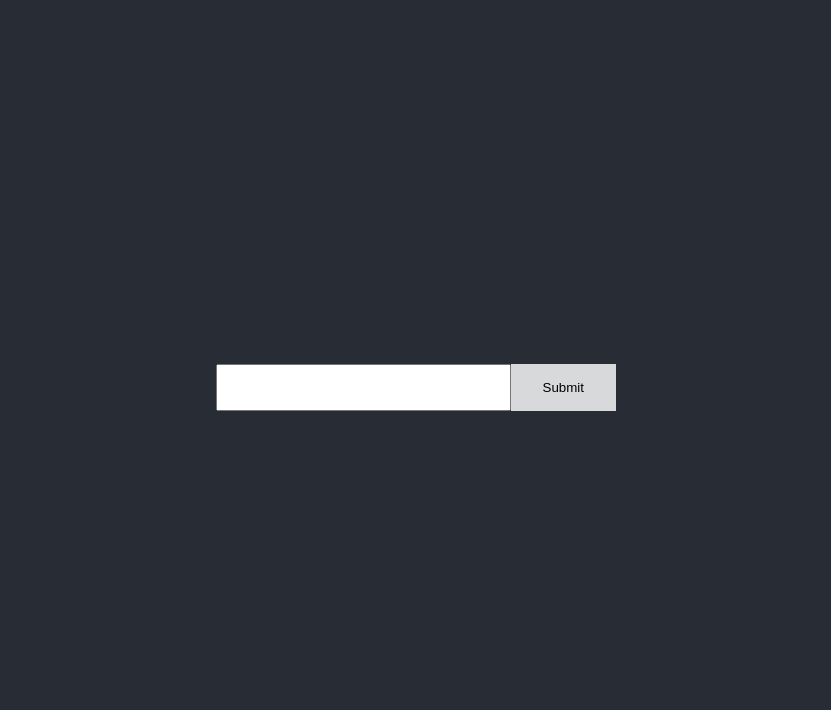
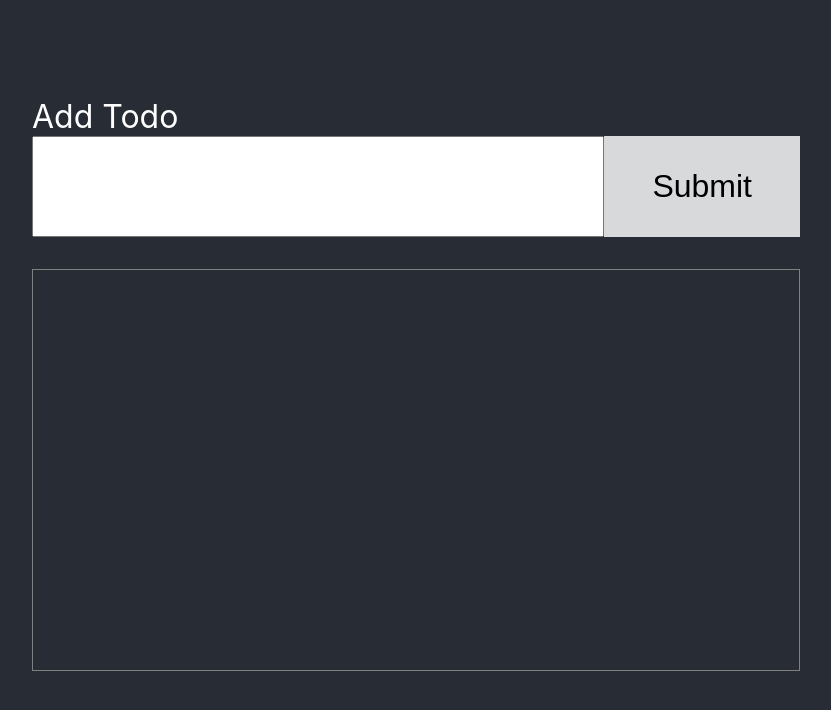
Before and after one commit to saylerb/react-todo, a React (Create React App) app: page / in a window 1280 px wide. Shown: the top 710 px of the page, without its empty margins (224-1055 px from the left). Built offline with nearby package versions, Linux system fonts and the light colour scheme.

Commit message:
add input label, make test less brittle, styling
- find input by label to better simulate user
  behavior

- update styling to prevent input field from moving
  when adding items and reveal empty completed todos

```diff
--- a/src/App.css
+++ b/src/App.css
@@ -1,32 +1,38 @@
+body {
+  font-size: 16px;
+  background-color: #282c34;
+}
+
 .App {
-  text-align: center;
-  background-color: #282c34;
   min-height: 100vh;
   display: flex;
   flex-direction: column;
   align-items: center;
   justify-content: center;
-  font-size: calc(10px + 2vmin);
+  font-size: 2rem;
   color: white;
 }
 
 .completed {
   text-decoration: line-through;
+  border: 1px solid red;
 }
 
 .container {
-  width: 400px;
+  width: 60%;
 }
 
 .button {
+  flex-grow: 0;
   background: #d8d9db;
   display: inline-block;
   border: none;
-  padding: 1rem 2rem;
+  padding: 2rem 3rem;
   margin: 0;
   text-decoration: none;
   color: black;
   font-family: sans-serif;
+  font-size: inherit;
   cursor: pointer;
   text-align: center;
   transition: background 250ms ease-in-out, transform 150ms ease;
@@ -36,15 +42,19 @@
 
 form {
   display: flex;
+  flex-flow: column nowrap;
 }
 
-input {
-  padding: 0.5em;
-  font-size: 20px;
+.row {
+  display: flex;
+  flex-direction: row;
+  flex-wrap: nowrap;
 }
 
-.full-width {
-  width: 100%;
+.add-todo-input {
+  padding: 0.5em;
+  font-size: inherit;
+  flex-grow: 2;
 }
 
 .button:hover,
@@ -64,3 +74,22 @@ input {
 .button.reset {
   width: 100%;
 }
+
+.todos-list {
+  height: 50vh;
+  overflow-y: auto;
+  border: 1px solid grey;
+  list-style-type: none;
+  padding-left: 0;
+}
+
+.todos-list>li {
+  min-height: 2rem;
+  padding: 1rem;
+  margin: 1rem;
+  border: 1px solid grey;
+}
+
+.todos-list>li.completed {
+  border: 1px solid red;
+}
--- a/src/App.js
+++ b/src/App.js
@@ -16,18 +16,23 @@ function App({ todos, addTodo, toggleTodo }) {
             setTitle("");
           }}
         >
+          <label className="add-todo-input-label" htmlFor="add-todo-input">
+            Add Todo
+          </label>
+          <div className="row">
             <input
-            className="full-width"
+              id="add-todo-input"
+              className="add-todo-input"
               type="text"
               value={title}
-            data-testid="add-todo"
               onChange={event => setTitle(event.target.value)}
             />
             <button type="submit" className="button">
               Submit
             </button>
+          </div>
         </form>
-        <ul data-testid="todos">
+        <ul className="todos-list" data-testid="todos">
           {todos.map(({ title, completed }, index) => {
             return (
               <li
```
Also changed, not shown: 1 other file (tests, documents, lock files or other folders). Lines whose indentation alone changed are shown as unchanged.
